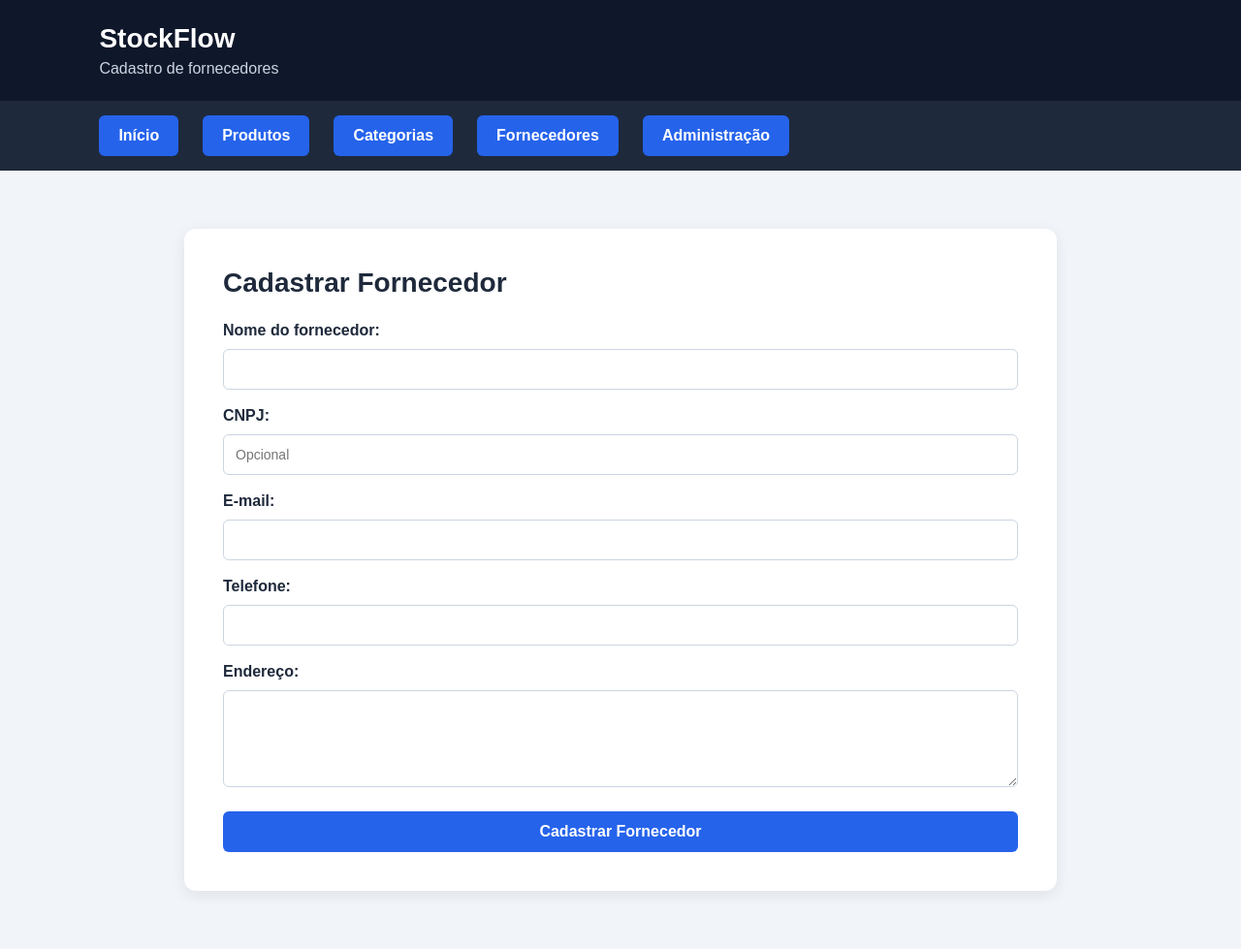
After one commit to DeyzonMuriel/StockFlow, a Django app: page /fornecedores/cadastrar/ in a window 1280 px wide. The commit adds this page. Shown: the whole page at 97% size. Run offline with Django 5.2, Linux system fonts and the light colour scheme.

Commit message:
feat: Cadastrar fornecedor

```diff
--- /dev/null
+++ b/estoque/templates/estoque/cadastrar_fornecedor.html
@@ -0,0 +1,90 @@
+{% load static %}
+
+<!DOCTYPE html>
+<html lang="pt-br">
+
+<head>
+    <meta charset="UTF-8">
+    <meta name="viewport" content="width=device-width, initial-scale=1.0">
+
+    <title>StockFlow | Cadastrar Fornecedor</title>
+
+    <link rel="stylesheet" href="{% static 'estoque/style.css' %}">
+</head>
+
+<body>
+
+    <header>
+        <h1>StockFlow</h1>
+        <p>Cadastro de fornecedores</p>
+    </header>
+
+    <nav class="menu">
+        <a href="/">Início</a>
+        <a href="/produtos/">Produtos</a>
+        <a href="/categorias/">Categorias</a>
+        <a href="/fornecedores/">Fornecedores</a>
+        <a href="/admin/">Administração</a>
+    </nav>
+
+    <main>
+
+        <h2>Cadastrar Fornecedor</h2>
+
+        {% if erro %}
+            <p class="mensagem-erro">{{ erro }}</p>
+        {% endif %}
+
+        <form method="post">
+
+            {% csrf_token %}
+
+            <label for="nome">Nome do fornecedor:</label>
+            <input
+                type="text"
+                id="nome"
+                name="nome"
+                maxlength="150"
+                required
+            >
+
+            <label for="cnpj">CNPJ:</label>
+            <input
+                type="text"
+                id="cnpj"
+                name="cnpj"
+                maxlength="18"
+                placeholder="Opcional"
+            >
+
+            <label for="email">E-mail:</label>
+            <input
+                type="email"
+                id="email"
+                name="email"
+            >
+
+            <label for="telefone">Telefone:</label>
+            <input
+                type="text"
+                id="telefone"
+                name="telefone"
+                maxlength="20"
+            >
+
+            <label for="endereco">Endereço:</label>
+            <textarea
+                id="endereco"
+                name="endereco"
+            ></textarea>
+
+            <button type="submit">
+                Cadastrar Fornecedor
+            </button>
+
+        </form>
+
+    </main>
+
+</body>
+</html>
--- a/estoque/templates/estoque/fornecedores.html
+++ b/estoque/templates/estoque/fornecedores.html
@@ -28,6 +28,9 @@
 
     <main>
         <h2>Lista de Fornecedores</h2>
+        <a href="{% url 'cadastrar_fornecedor' %}" class="botao">
+            + Cadastrar fornecedor
+        </a>
 
         {% if fornecedores %}
             <table>
--- a/estoque/urls.py
+++ b/estoque/urls.py
@@ -16,4 +16,9 @@ urlpatterns = [
     views.cadastrar_categoria,
     name="cadastrar_categoria",
     ),
+    path(
+    "fornecedores/cadastrar/",
+    views.cadastrar_fornecedor,
+    name="cadastrar_fornecedor",
+    ),
 ]
--- a/estoque/views.py
+++ b/estoque/views.py
@@ -106,3 +106,37 @@ def cadastrar_categoria(request):
         "estoque/cadastrar_categoria.html",
         {"erro": erro},
     )
+
+def cadastrar_fornecedor(request):
+    erro = None
+
+    if request.method == "POST":
+        nome = request.POST.get("nome", "").strip()
+        cnpj = request.POST.get("cnpj", "").strip() or None
+        email = request.POST.get("email", "").strip()
+        telefone = request.POST.get("telefone", "").strip()
+        endereco = request.POST.get("endereco", "").strip()
+
+        if not nome:
+            erro = "O nome do fornecedor é obrigatório."
+
+        else:
+            try:
+                Fornecedor.objects.create(
+                    nome=nome,
+                    cnpj=cnpj,
+                    email=email,
+                    telefone=telefone,
+                    endereco=endereco,
+                )
+
+                return redirect("listar_fornecedores")
+
+            except IntegrityError:
+                erro = "Este CNPJ já está cadastrado."
+
+    return render(
+        request,
+        "estoque/cadastrar_fornecedor.html",
+        {"erro": erro},
+    )
```
